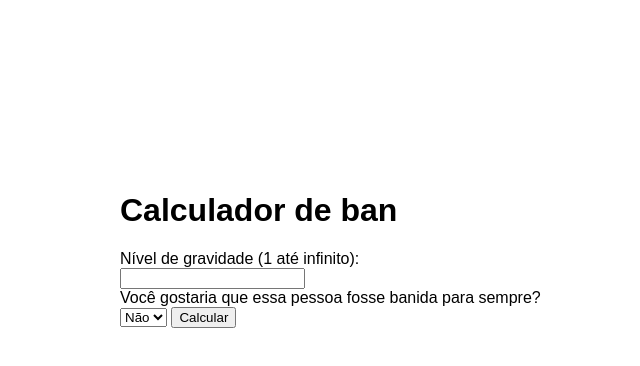
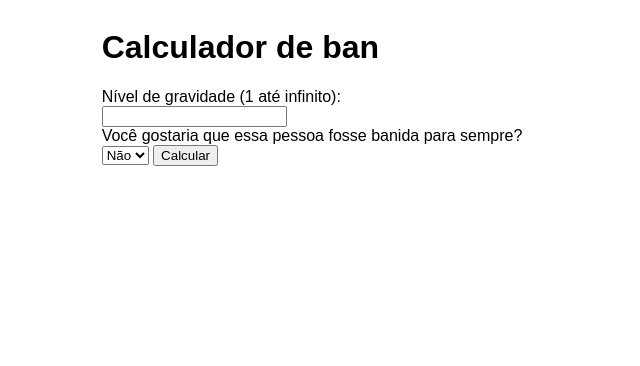
Before and after one commit to andresribeiro/calculador-de-ban, a plain HTML site: page index.html in a window 1280 px wide. Shown: the whole page, without its empty margins (328-968 px from the left). Drawn offline with Linux system fonts and the light colour scheme.

Commit message:
align with flexbox

```diff
--- a/index.html
+++ b/index.html
@@ -9,6 +9,7 @@
 </head>
 
 <body>
+    <div>
         <h1>Calculador de ban</h1>
         Nível de gravidade (1 até infinito):
         <br>
@@ -23,6 +24,7 @@
         <button onclick="calcular()">Calcular</button>
         <h2 id="tempoDeBanimento"></h2>
         <script type="text/javascript" src="./main.js"></script>
+    </div>
 </body>
 
 </html>
--- a/style.css
+++ b/style.css
@@ -1,5 +1,6 @@
 body {
-    font-family: Arial, Helvetica, sans-serif;
-    margin-left: 35%;
-    margin-top: 15%;
+  font-family: Arial, Helvetica, sans-serif;
+  display: flex;
+  flex-direction: column;
+  align-items: center;
 }
```
Lines whose indentation alone changed are shown as unchanged.
